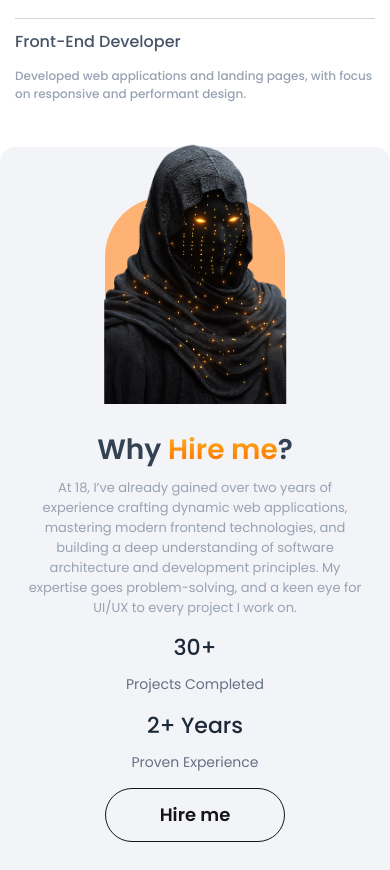
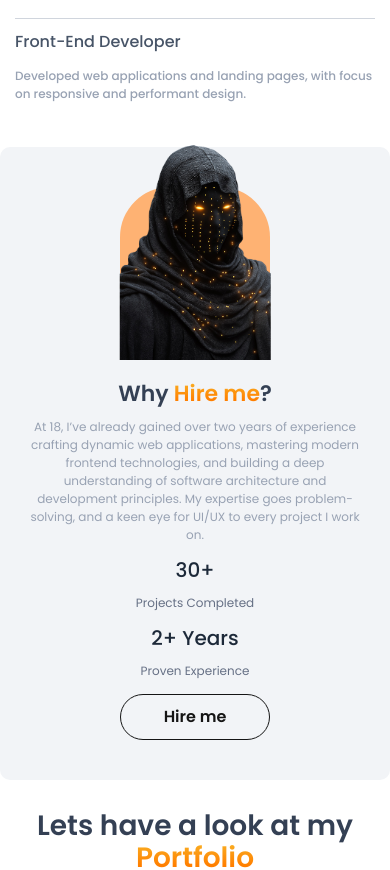
Before and after one commit to Isterya/my-portfolio, a React (Vite) app: page / in a window 390 px wide. Shown: the part 1680-2550 px from the top of the page. Built offline with nearby package versions, Linux system fonts and the light colour scheme.

Commit message:
style: adapt the About section to the xs breakpoint

```diff
--- a/src/components/navbar/NavBar.scss
+++ b/src/components/navbar/NavBar.scss
@@ -165,6 +165,7 @@
   }
 }
 
+// TODO: adapt the burger component
 .burger {
   display: none;
   position: absolute;
--- a/src/sections/about/about.scss
+++ b/src/sections/about/about.scss
@@ -27,6 +27,11 @@
     border-radius: 15px;
   }
 
+  @include respond(xs) {
+    padding: 20px 0;
+    border-radius: 10px;
+  }
+
   &-wrapper {
     padding: 63px 0 82px 41px;
     display: flex;
@@ -54,6 +59,11 @@
     @include respond(sm) {
       gap: 30px;
       padding: 25px 12px;
+    }
+
+    @include respond(xs) {
+      gap: 20px;
+      padding: 20px 10px;
     }
   }
 
@@ -88,6 +98,11 @@
       border-radius: 60px;
     }
 
+    @include respond(xs) {
+      width: 150px;
+      border-radius: 50px;
+    }
+
     &__img {
       position: absolute;
       bottom: 0;
@@ -112,6 +127,10 @@
 
       @include respond(sm) {
         max-height: 269px;
+      }
+
+      @include respond(xs) {
+        max-height: 223px;
       }
     }
   }
@@ -160,6 +179,11 @@
         line-height: 32px;
       }
 
+      @include respond(xs) {
+        font-size: 22px;
+        line-height: 28px;
+      }
+
       span {
         background: $main-color;
         background-clip: text;
@@ -196,6 +220,12 @@
         font-size: 13px;
         line-height: 20px;
       }
+
+      @include respond(xs) {
+        margin-top: 10px;
+        font-size: 12px;
+        line-height: 18px;
+      }
     }
 
     &__stats {
@@ -225,6 +255,12 @@
         margin-top: 14px;
       }
 
+      @include respond(xs) {
+        gap: 12px;
+        margin-top: 12px;
+        flex-direction: column;
+      }
+
       &-projects,
       &-experience {
         width: 343px;
@@ -243,6 +279,10 @@
 
         @include respond(sm) {
           max-width: 200px;
+        }
+
+        @include respond(xs) {
+          max-width: 160px;
         }
 
         h3 {
@@ -265,6 +305,11 @@
             font-size: 22px;
             line-height: 32px;
           }
+
+          @include respond(xs) {
+            font-size: 20px;
+            line-height: 28px;
+          }
         }
 
         p {
@@ -286,6 +331,11 @@
           @include respond(sm) {
             font-size: 14px;
             line-height: 20px;
+          }
+
+          @include respond(xs) {
+            font-size: 12px;
+            line-height: 18px;
           }
         }
       }
@@ -335,6 +385,15 @@
         max-width: 240px;
       }
 
+      @include respond(xs) {
+        font-size: 16px;
+        line-height: 24px;
+        padding: 10px 14px;
+        margin-top: 14px;
+        min-width: 150px;
+        max-width: 200px;
+      }
+
       html[data-lang='pl'] & {
         font-size: 22px;
       }
```
